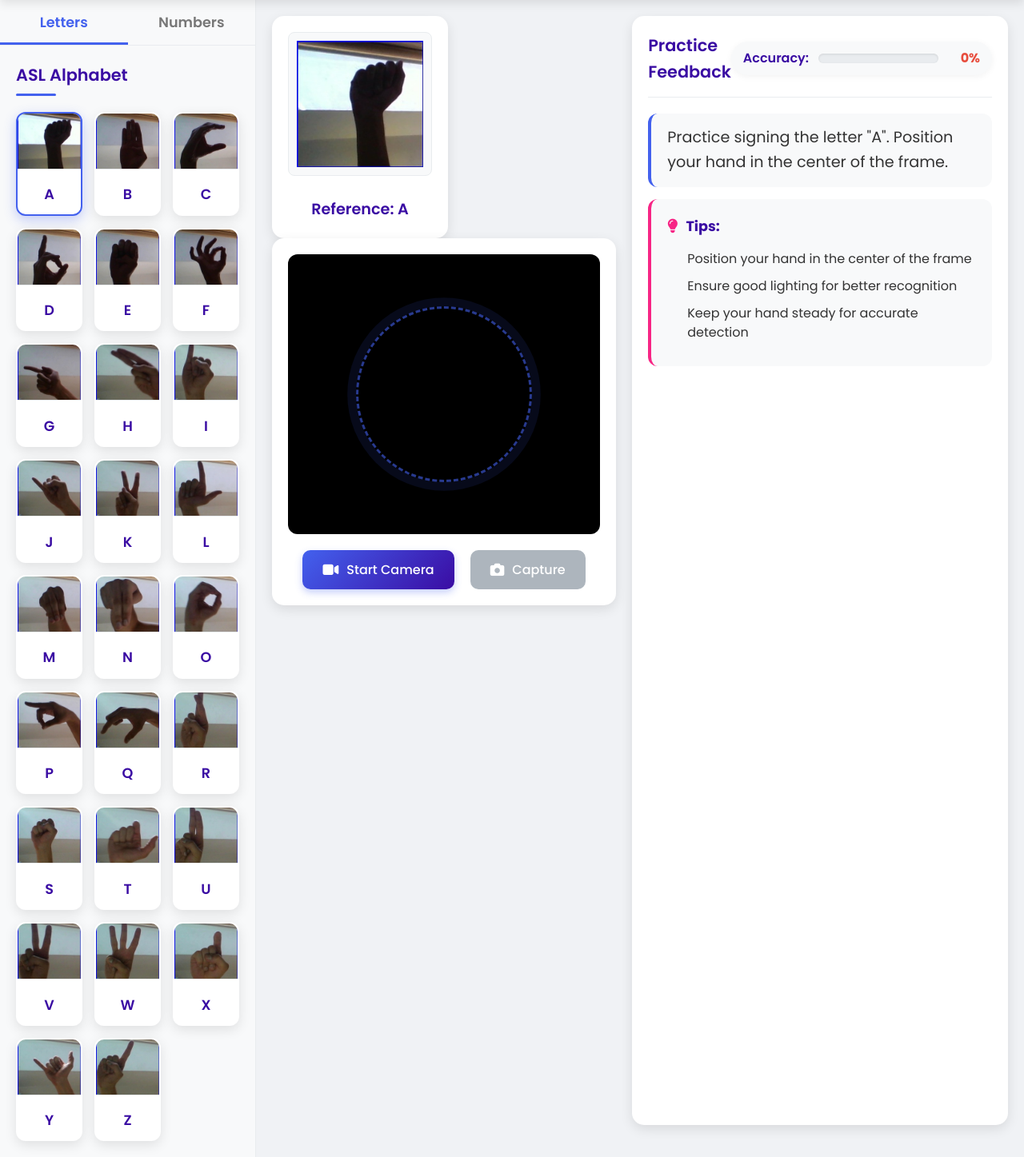
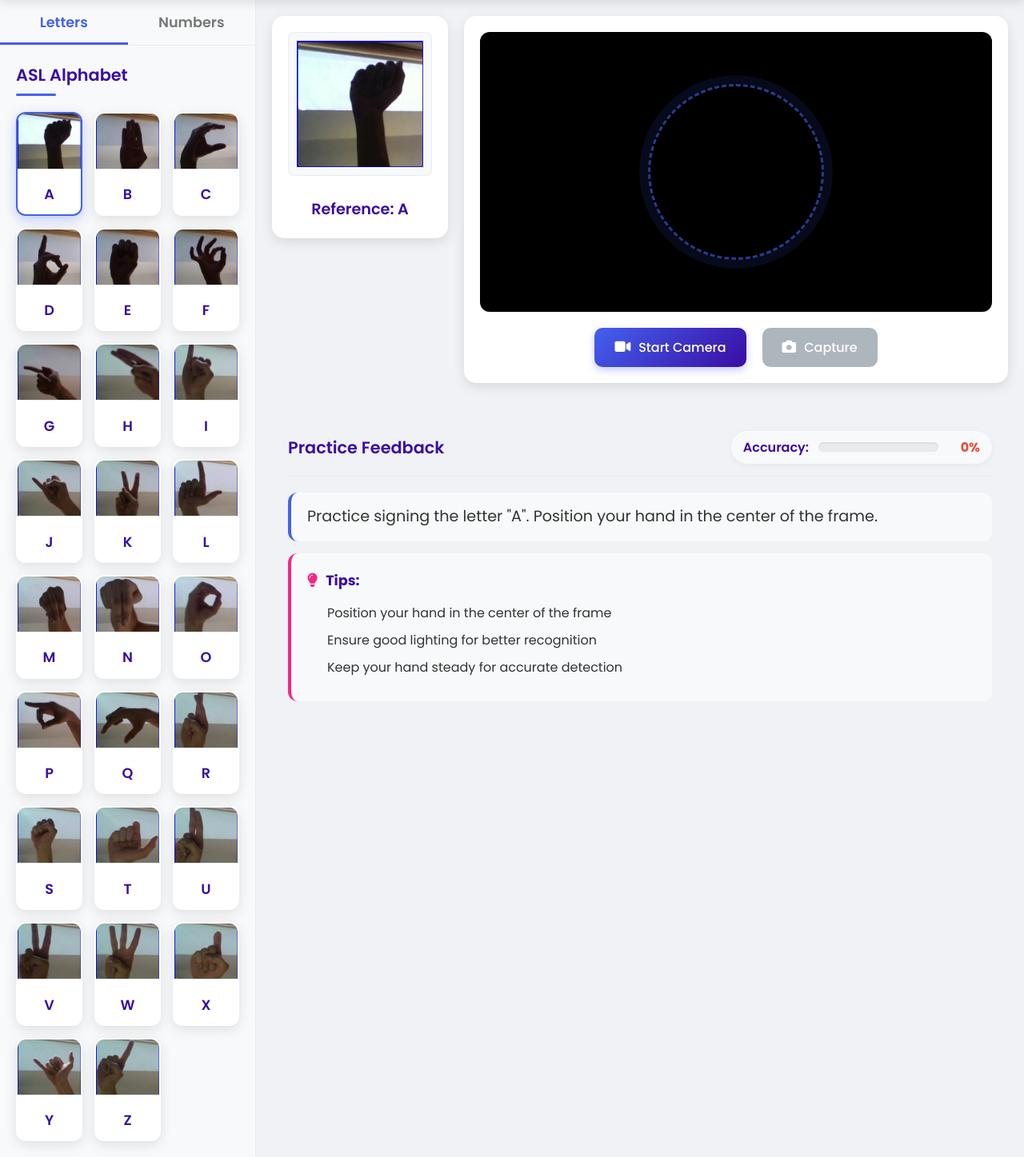
Before and after one commit to Imakp/ASLConnect, a Flask app: page /camera-practice in a window 1280 px wide. Shown: the part 78-1525 px from the top of the page at 80% size. Run offline with Flask 3, Linux system fonts and the light colour scheme; parts of the project's set-up code (start-up, migrations or seed data) failed here and were passed over; some libraries are stand-ins or nearby versions.

Commit message:
Updated Ui of camera Practice

```diff
--- a/static/css/camera_practice.css
+++ b/static/css/camera_practice.css
@@ -22,7 +22,7 @@
 body {
   margin: 0;
   padding: 0;
-    font-family: 'Poppins', sans-serif;
+  font-family: "Poppins", sans-serif;
   background-color: var(--background-color);
   color: var(--text-color);
 }
@@ -126,7 +126,7 @@
 }
 
 .practice-tab.active::after {
-    content: '';
+  content: "";
   position: absolute;
   bottom: 0;
   left: 0;
@@ -157,7 +157,7 @@
 }
 
 .practice-tab-content h3::after {
-    content: '';
+  content: "";
   position: absolute;
   bottom: 0;
   left: 0;
@@ -213,18 +213,27 @@
 .practice-main {
   flex: 1;
   display: flex;
+
   flex-direction: column;
   overflow-y: auto;
   background-color: var(--background-color);
   padding: 20px;
 }
-
+.group-text-vid {
+  display: flex;
+  gap: 20px;
+  /* align-items: center; */
+  justify-content: space-between;
+  margin-bottom: 20px;
+}
 .practice-view {
+  height: 200px;
   display: flex;
+  flex-direction: column;
   gap: 20px;
   flex: 3; /* Take up more space */
   min-height: 0; /* Allow shrinking */
-    margin-bottom: 20px; /* Reduce space between sections */
+  margin-bottom: 1px; /* Reduced from 20px to 10px */
 }
 
 .reference-image {
@@ -232,6 +241,7 @@
   background-color: var(--white);
   border-radius: 15px;
   padding: 20px;
+
   box-shadow: var(--shadow);
   text-align: center;
   transition: transform 0.3s ease;
@@ -361,18 +371,12 @@
 
 /* Feedback Section */
 .practice-feedback {
-    background-color: var(--white);
+  height: 200px;
   border-radius: 15px;
   padding: 20px;
-    box-shadow: var(--shadow);
-    flex: 1; /* Take remaining space */
-    min-height: 0; /* Allow shrinking */
+  flex: 1;
+  min-height: 0;
   transition: transform 0.3s ease;
-}
-
-.practice-feedback:hover {
-    transform: translateY(-5px);
-    box-shadow: 0 10px 25px rgba(0, 0, 0, 0.1);
 }
 
 .feedback-header {
@@ -431,6 +435,7 @@
 
 .feedback-content {
   display: flex;
+  height: 200px;
   flex-direction: column;
   gap: 15px;
 }
@@ -463,8 +468,8 @@
 }
 
 .feedback-tips h4::before {
-    content: '\f0eb';
-    font-family: 'Font Awesome 6 Free';
+  content: "\f0eb";
+  font-family: "Font Awesome 6 Free";
   font-weight: 900;
   margin-right: 10px;
   color: var(--accent-color);
@@ -532,7 +537,9 @@
     grid-template-columns: repeat(3, 1fr);
   }
 
-    .camera-container, .reference-image, .practice-feedback {
+  .camera-container,
+  .reference-image,
+  .practice-feedback {
     padding: 15px;
   }
 
```
Lines whose indentation alone changed are shown as unchanged.
